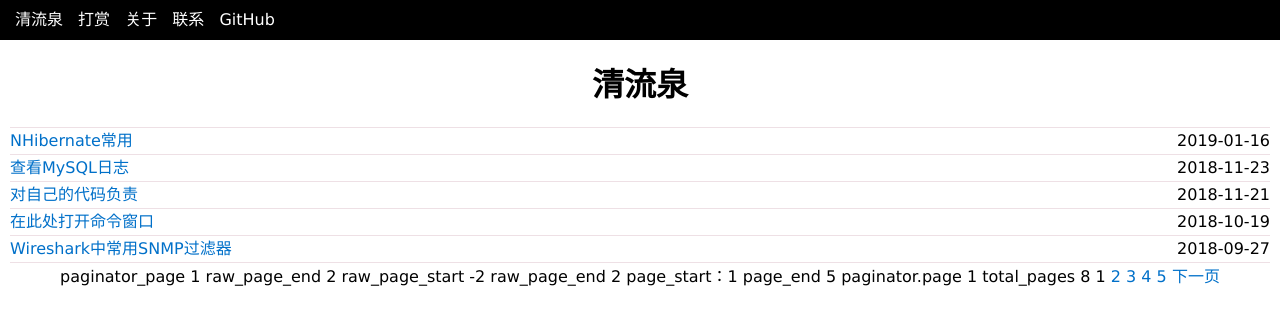
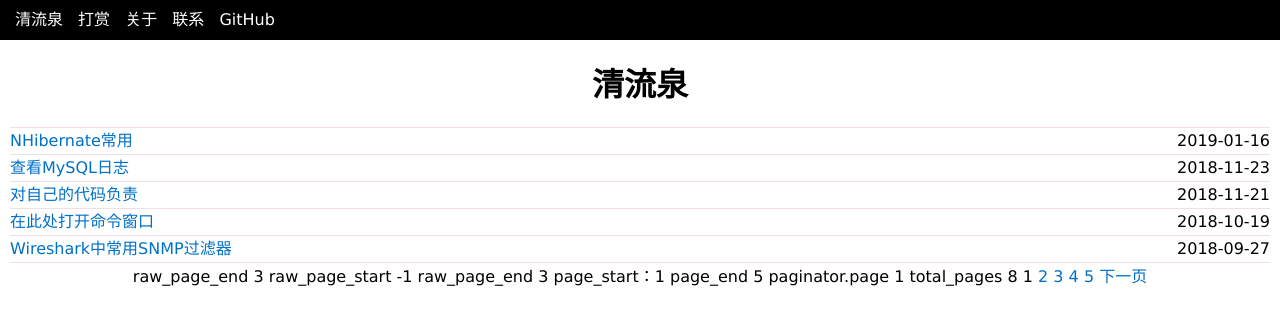
Before and after one commit to yinyongxian/yinyongxian.github.io, a Jekyll site: the page built from index.html, in a window 1280 px wide. Shown: the top 325 px of the page. Built offline with Jekyll 4.4.1, drawn with Linux system fonts in a browser that asks for light colours; the list of posts is cut into pages by our own code.

Commit message:
删除无用

```diff
--- a/index.html
+++ b/index.html
@@ -50,11 +50,9 @@ title: 清流泉
     <!-- 显示页数 -->
     {% assign  display_page_size = 5 %}
     {% assign  display_page_size_half = 2 %}
-    {% assign  paginator_page = {{ 0 | plus: paginator.page }} %}
-    {% assign  paginator_total_pages = {{ 0 | plus: paginator.total_pages }} %}
-    paginator_page {{ paginator_page }}
-    {% assign  raw_page_start = {{ paginator_page |  minus: display_page_size_half }} %}
-    {% assign  raw_page_end = {{ paginator_page | plus: display_page_size_half }} %}
+
+    {% assign  raw_page_start = {{ 0 | plus: paginator.page |  minus: display_page_size_half }} %}
+    {% assign  raw_page_end = {{ 0 | plus: paginator.page | plus: display_page_size_half }} %}
 
     raw_page_end {{ raw_page_end }}
     <!-- 显示全部页 -->
```
